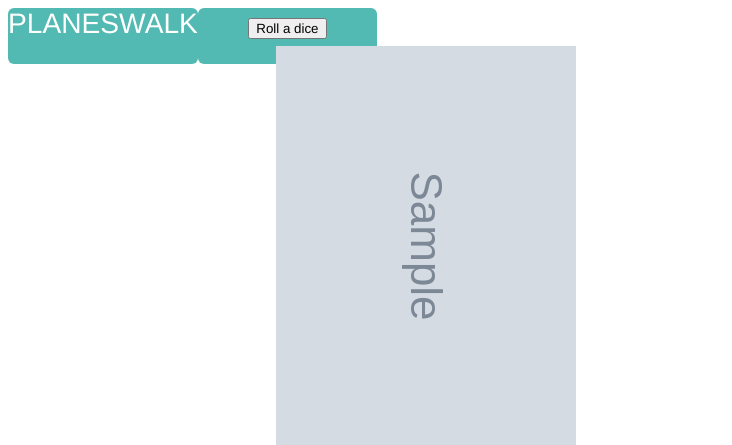
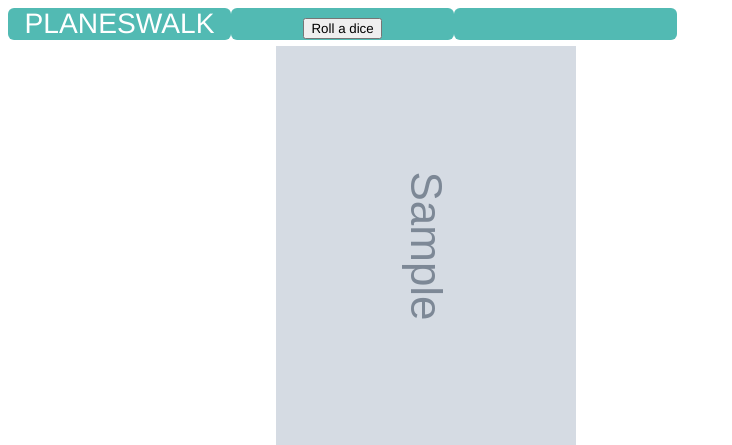
Before and after one commit to ph5x5/planechase-assistant, a Django app: template assistant/templates/index.html in a window 1280 px wide. Shown: the top 445 px of the page, without its empty margins (0-732 px from the left). Run offline with Django 3.2, Linux system fonts and the light colour scheme; the template is opened without the code that fills it: most values are stand-ins (such as "Sample title", 1, 10 or a date in 2020); grey boxes marked "Sample" are stand-in pictures.

Commit message:
Fixing layout

```diff
--- a/assistant/static/css/stylesheet.css
+++ b/assistant/static/css/stylesheet.css
@@ -44,7 +44,7 @@ a.button {
 
 .top_element {
     text-align: center;
-    width: 20%;
+    width: 30%;
     font-size: 2.2vw;
     background-color: rgb(82, 186, 179);
     border-radius: 6px;
@@ -53,3 +53,7 @@ a.button {
     text-transform: uppercase;
     cursor: pointer;
 }
+
+.invert {
+    filter: invert(1);
+}
--- a/assistant/static/js/dice.js
+++ b/assistant/static/js/dice.js
@@ -11,9 +11,9 @@ function printNumber(number) {
     if (( number == 2 || number == 3 || number == 4)) {
         placeholder.innerHTML = number;
     } else if (( number == 1)) {
-        placeholder.innerHTML = '<img src="/static/planeswalker.png">'
+        placeholder.innerHTML = '<img class="invert" src="/static/planeswalker.png">'
     } else if (( number == 6)) {
-        placeholder.innerHTML = '<img src="/static/chaos.png">'
+        placeholder.innerHTML = '<img class="invert" src="/static/chaos.png">'
     }
 }
 
--- a/assistant/templates/index.html
+++ b/assistant/templates/index.html
@@ -16,7 +16,8 @@
             <button class="button" id="dice">Roll a dice</button>
             <script src="{% static 'js/dice.js'%}"></script>
         </div>
-        <p class="top_element" id="placeholder"></p>
+        <div class="top_element" id="placeholder">
+        </div>
         <div class="plane">
             <div>
                 {% if not error %}
```
